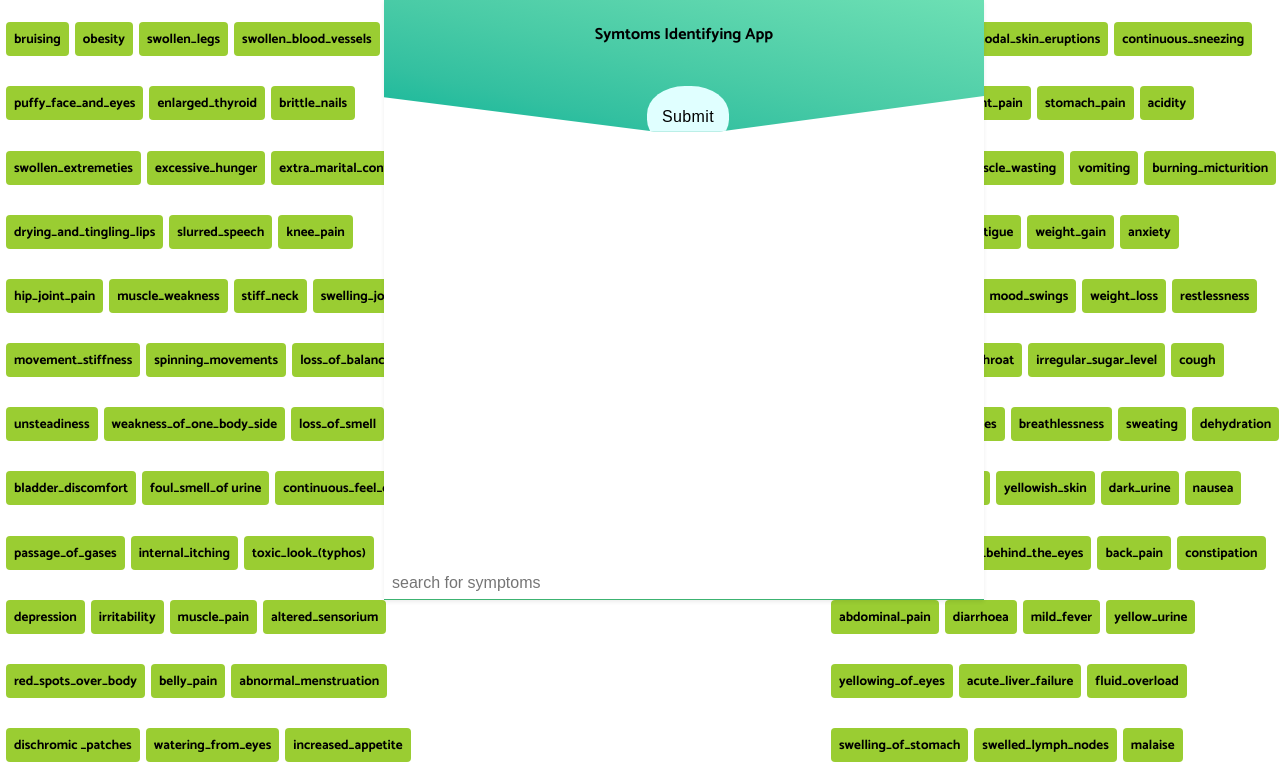
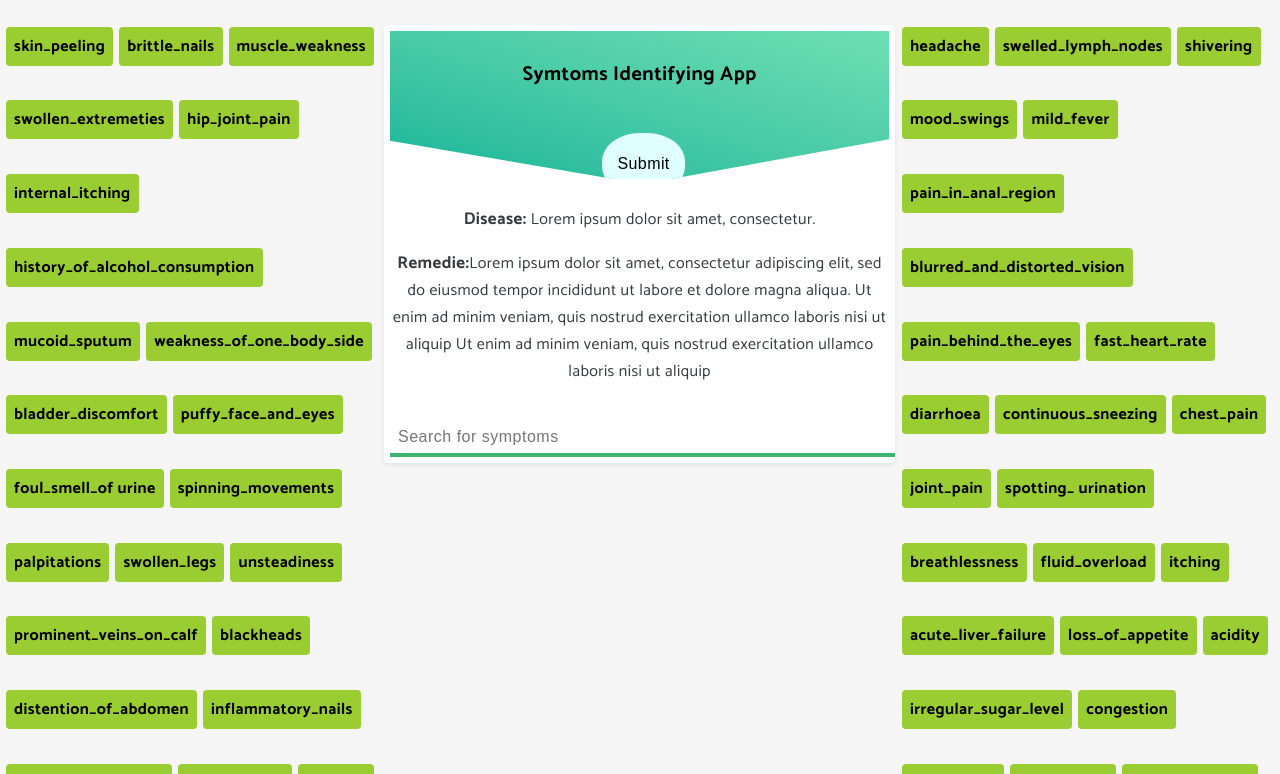
Before and after one commit to ramki2486/symptoms-identifying, a React (Create React App) app: page / in a window 1280 px wide. Shown: the top 774 px of the page. Built offline with nearby package versions, Linux system fonts and the light colour scheme.

Commit message:
changes in styles

```diff
--- a/package.json
+++ b/package.json
@@ -6,7 +6,10 @@
     "axios": "^0.19.0",
     "react": "^16.10.1",
     "react-dom": "^16.10.1",
-    "react-scripts": "3.1.2"
+    "react-flip-move": "^3.0.3",
+    "react-flip-toolkit": "^7.0.6",
+    "react-scripts": "3.1.2",
+    "react-shuffle": "^2.1.0"
   },
   "scripts": {
     "start": "react-scripts start",
--- a/src/components/Header/index.js
+++ b/src/components/Header/index.js
@@ -3,9 +3,8 @@ import PropTypes from 'prop-types';
 import styles from './index.module.scss';
 
 class Header extends React.Component {
-
   render() {
-    const { diseases, Submit, loading } = this.props;
+    const { diseases, Submit, loading, handleDelete } = this.props;
 
     return (
       <>
@@ -14,12 +13,16 @@ class Header extends React.Component {
           {diseases.length > 0 && (
             <div className={styles.symptoms}>
               <h4>Your Symptoms:</h4>
-              {diseases.map(ele => (
-                <h5>{ele}</h5>
+              {diseases.map((ele, index) => (
+                <h5 onClick={handleDelete(ele)} role="presentation" key={String(index)}>
+                  {ele}
+                </h5>
               ))}
             </div>
           )}
-          <button type="button" onClick={Submit}>Submit</button>
+          <button type="button" onClick={Submit}>
+            Submit
+          </button>
         </div>
         {loading && (
           <div className={`${styles.loading} ${styles['style-2']}`}>
@@ -27,19 +30,20 @@ class Header extends React.Component {
           </div>
         )}
       </>
-    )
+    );
   }
 }
 
 Header.defaultProps = {
   diseases: [],
-  loading: false
-}
+  loading: false,
+};
 
 Header.propTypes = {
   diseases: PropTypes.array,
   Submit: PropTypes.func.isRequired,
   loading: PropTypes.bool,
-}
+  handleDelete: PropTypes.func.isRequired,
+};
 
 export default Header;
--- a/src/components/Header/index.module.scss
+++ b/src/components/Header/index.module.scss
@@ -34,9 +34,15 @@
   cursor: pointer;
 }
 
+.Header h4 {
+  font-size: 20px;
+  letter-spacing: 0.5px;
+}
+
 .symptoms h4 {
   display: inline;
   margin-right: 15px;
+  font-size: 16px;
 }
 
 .symptoms h5 {
@@ -45,6 +51,9 @@
   background-color: yellowgreen;
   padding: 8px;
   border-radius: 8px;
+  cursor: pointer;
+  font-size: 15px;
+  letter-spacing: 0.5px;
 }
 
 /* loading css */
--- a/src/components/Main/index.js
+++ b/src/components/Main/index.js
@@ -1,5 +1,7 @@
+/* eslint-disable no-undef */
 import React from 'react';
 import axios from 'axios';
+import FlipMove from 'react-flip-move';
 import Header from '../Header';
 import styles from './index.module.scss';
 import symptoms from '../../data/symptoms';
@@ -8,17 +10,42 @@ class Main extends React.Component {
   state = {
     diseases: [],
     query: '',
-    isSubmit: false
+    isSubmit: false,
+    halfSymptoms: [],
+    nextHalfSymptoms: [],
   };
+
+  componentDidMount() {
+    const halfSymptoms = [...symptoms];
+    const nextHalfSymptoms = [...symptoms];
+    halfSymptoms.splice(0, Math.ceil(symptoms.length / 2));
+    nextHalfSymptoms.splice(Math.ceil(symptoms.length / 2));
+    this.intervel = setInterval(() => {
+      this.shuffle(halfSymptoms, 'halfSymptoms');
+      this.shuffle(nextHalfSymptoms, 'nextHalfSymptoms');
+    }, 2500);
+  }
+
+  componentWillUnmount() {
+    clearInterval(this.intervel);
+  }
 
   handleSave = disease => () => {
     const { isSubmit } = this.state;
-    if(isSubmit) {
-      this.setState({ diseases: [], isSubmit: false, response: {} })
+    if (isSubmit) {
+      this.setState({ diseases: [], isSubmit: false, response: {} });
     }
     this.setState(prevState => ({
       diseases: [...prevState.diseases, disease],
+      searchResults: [],
     }));
+  };
+
+  handleDelete = ele => () => {
+    const { diseases } = this.state;
+    this.setState({
+      diseases: diseases.filter(el => el !== ele),
+    });
   };
 
   handleChange = e => {
@@ -44,51 +71,80 @@ class Main extends React.Component {
   handleSubmit = e => {
     e.preventDefault();
     const { diseases } = this.state;
-    if(diseases.length > 0) {
+    if (diseases.length > 0) {
       this.setState({ loading: true });
-      axios.post('http://localhost:2018/symptoms-identify', { symptoms: JSON.stringify(diseases) })
+      axios
+        .post('http://localhost:2018/symptoms-identify', { symptoms: JSON.stringify(diseases) })
         .then(res => {
           console.log(res);
           this.setState({
-            response: {...res.data},
+            response: { ...res.data },
             isSubmit: true,
-            loading: false
+            loading: false,
+          });
         })
-        })
-        .catch(err => this.setState({ errMessage: JSON.stringify(err), loading: false}));
+        .catch(err => this.setState({ errMessage: JSON.stringify(err), loading: false }));
     }
-  }
+  };
+
+  shuffle = (array, type) => {
+    array.sort(() => Math.random() - 0.5);
+    return this.setState({
+      [type]: array,
+    });
+  };
 
   render() {
-    const halfSymptoms = [...symptoms];
-    halfSymptoms.splice(0, Math.ceil(symptoms.length / 2));
-    const nextHalfSymptoms = [...symptoms];
-    nextHalfSymptoms.splice(Math.ceil(symptoms.length / 2));
-
-    const { diseases, query, searchResults, response, loading, errMessage } = this.state;
+    const {
+      diseases,
+      query,
+      searchResults,
+      response,
+      loading,
+      errMessage,
+      halfSymptoms,
+      nextHalfSymptoms,
+    } = this.state;
 
     return (
       <>
         <div className={styles.left}>
-          {halfSymptoms.map(ele => (
-            <h5 onClick={this.handleSave(ele)} role="presentation">
+          <FlipMove staggerDurationBy="30" duration={500}>
+            {halfSymptoms.map((ele, index) => (
+              <h5 onClick={this.handleSave(ele)} role="presentation" key={String(index)}>
                 {ele}
               </h5>
             ))}
+          </FlipMove>
         </div>
         <div className={styles.Main}>
-          <Header diseases={diseases} Submit={this.handleSubmit} loading={loading} />
+          <Header diseases={diseases} Submit={this.handleSubmit} loading={loading} handleDelete={this.handleDelete} />
           {errMessage && <p>{errMessage}</p>}
+          {!response && (
+            <div className={styles.result}>
+              <p>
+                <span>Disease: </span>
+                Lorem ipsum dolor sit amet, consectetur.
+              </p>
+              <p>
+                <span>Remedie:</span>
+                Lorem ipsum dolor sit amet, consectetur adipiscing elit, sed do eiusmod tempor incididunt ut labore et
+                dolore magna aliqua. Ut enim ad minim veniam, quis nostrud exercitation ullamco laboris nisi ut aliquip
+                Ut enim ad minim veniam, quis nostrud exercitation ullamco laboris nisi ut aliquip
+              </p>
+            </div>
+          )}
           {response && (
             <div className={styles.result}>
               <p>
-                <span>Disease: </span>{response.disease}
+                <span>Disease: </span>
+                {response.disease}
               </p>
               <p>
-                <span>Remedie:</span>{' '}
-                {response.remedy}
+                <span>Remedie:</span> {response.remedy}
               </p>
-            </div>)}
+            </div>
+          )}
           <div className={styles.Footer}>
             <form className={styles.searchForm}>
               <input
@@ -96,27 +152,14 @@ class Main extends React.Component {
                 id="search"
                 onChange={this.handleChange}
                 value={query}
-                placeholder="search for symptoms"
+                placeholder="Search for symptoms"
               />
             </form>
-          </div>
-        </div>
-        <div className={styles.right}>
-          {nextHalfSymptoms.map(ele => (
-            <h5 onClick={this.handleSave(ele)} role="presentation">
-              {ele}
-            </h5>
-          ))}
-        </div>
             {searchResults && searchResults.length > 0 && (
               <div className={styles.searchArea}>
                 {searchResults.map((ele, index) => (
                   <>
-                <div
-                  key={String(index)}
-                  onClick={this.handleSave(ele)}
-                  role="presentation"
-                >
+                    <div key={String(index)} onClick={this.handleSave(ele)} role="presentation">
                       {ele}
                     </div>
                     <hr />
@@ -124,6 +167,17 @@ class Main extends React.Component {
                 ))}
               </div>
             )}
+          </div>
+        </div>
+        <div className={styles.right}>
+          <FlipMove staggerDurationBy="30" duration={500}>
+            {nextHalfSymptoms.map((ele, index) => (
+              <h5 onClick={this.handleSave(ele)} role="presentation" key={String(index)}>
+                {ele}
+              </h5>
+            ))}
+          </FlipMove>
+        </div>
       </>
     );
   }
--- a/src/components/Main/index.module.scss
+++ b/src/components/Main/index.module.scss
@@ -1,30 +1,30 @@
+.left {
+  float: left;
+  width: 30%;
+}
+
 .Main {
   text-align: center;
   background-color: azure;
-  width: 600px;
-  height: 600px;
+  width: 39%;
   float: left;
   box-shadow: 0 0.125rem 0.25rem rgba(0, 0, 0, 0.075);
   background-color: white;
-  border-radius: 0.25rem 0.25rem none none;
+  border-radius: 0.25rem;
   display: flex;
   flex-direction: column;
   justify-content: space-between;
   overflow: hidden;
   position: fixed;
-  top: 0;
-  left: 30%;
-}
-
-.left {
-  float: left;
-  width: 455px;
+  top: 25px;
+  left: calc(100% - 70%);
+  padding: 6px;
 }
 
 .right {
   top: 0;
   float: right;
-  width: 455px;
+  width: 30%;
   margin-left: 8px;
 }
 
@@ -37,6 +37,8 @@
   background-color: yellowgreen;
   border-radius: 4px;
   cursor: pointer;
+  font-size: 16px;
+  letter-spacing: 0.4px;
 }
 
 .left h5:hover,
@@ -45,8 +47,23 @@
   color: white;
 }
 
-.Footer {
-  background-color: aquamarine;
+.result {
+  padding: 10px 0;
+  padding-bottom: 20px;
+}
+
+.result p span {
+  font-size: 17px;
+  font-weight: 900;
+}
+
+.result p:first-child {
+  text-align: center;
+}
+
+.result p {
+  color: #343a40;
+  letter-spacing: 0.4px;
 }
 
 .searchForm input {
@@ -54,15 +71,14 @@
   height: 30px;
   padding-left: 8px;
   border: none;
-  border-bottom: 1.5px solid mediumseagreen;
+  border-bottom: 4px solid mediumseagreen;
   outline: none;
   font-size: 16px;
+  letter-spacing: 0.5px;
 }
 
 .searchArea {
-  position: absolute;
-  left: 30%;
-  top: 80%;
+  text-align: left;
   margin-left: auto;
   margin-right: auto;
   z-index: 200;
--- a/src/index.css
+++ b/src/index.css
@@ -3,6 +3,7 @@ body {
   font-family: 'Catamaran', sans-serif;
   -webkit-font-smoothing: antialiased;
   -moz-osx-font-smoothing: grayscale;
+  background: whitesmoke;
 }
 
 code {
```
Also changed, not shown: 1 other file (tests, documents, lock files or other folders). Lines whose indentation alone changed are shown as unchanged.
